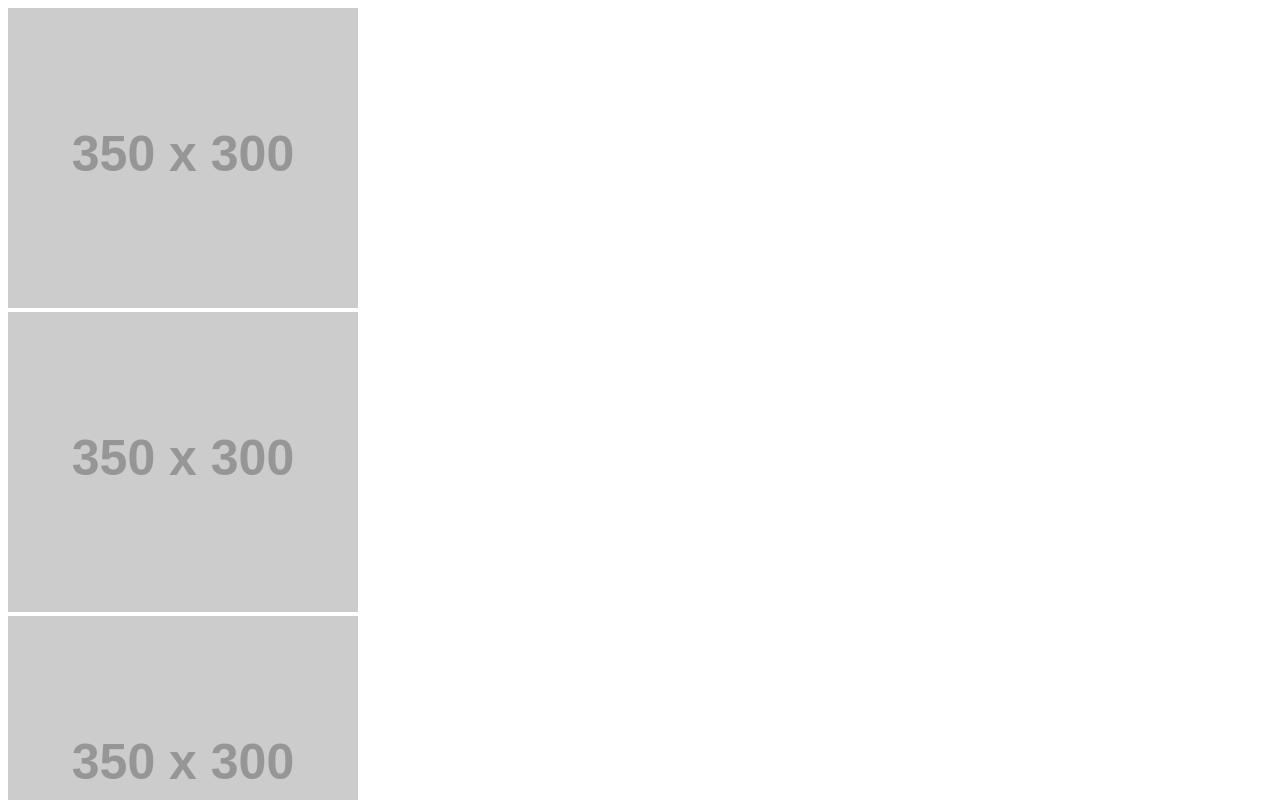
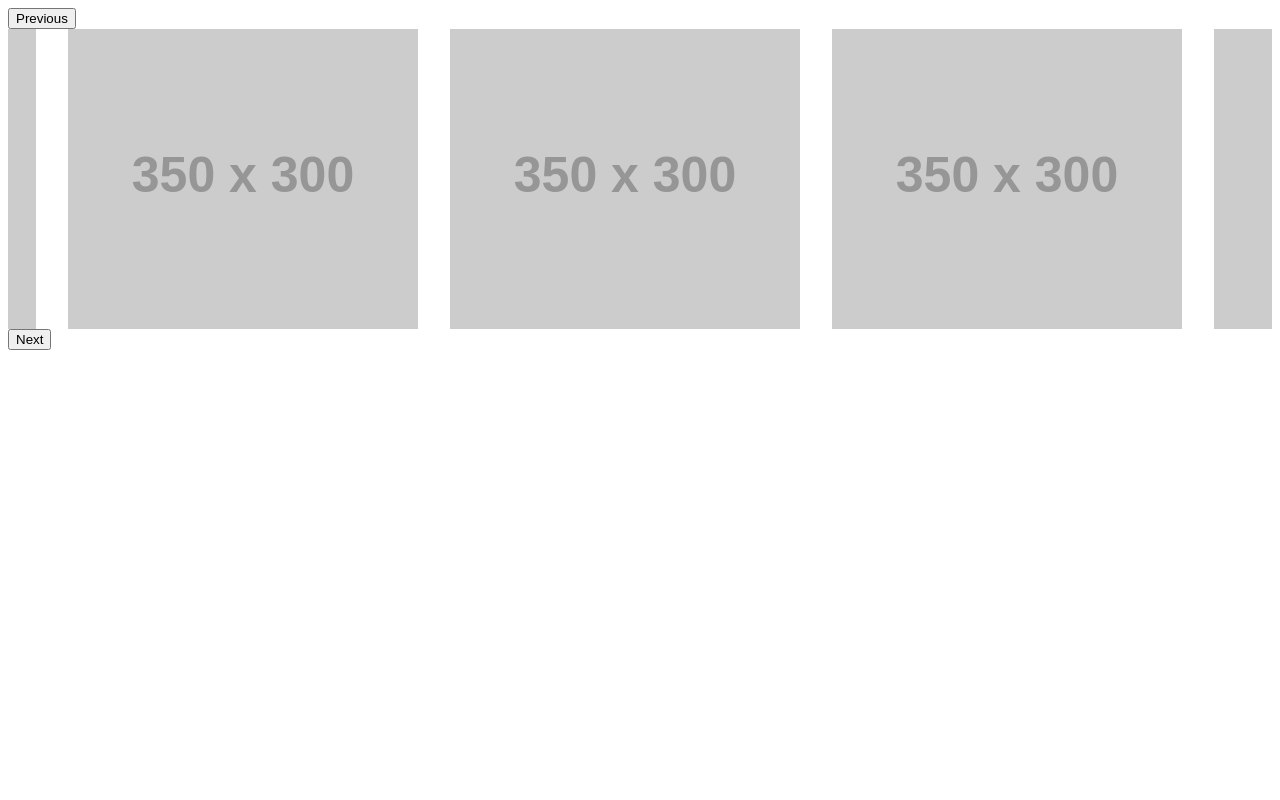
Before and after one commit to 2hyunChul0/2th, a plain HTML site: page index.html in a window 1280 px wide. Shown: the top 800 px of the page. Drawn offline with nearby package versions, Linux system fonts and the light colour scheme; placeholder pictures from the web are drawn by us.

Commit message:
Update index.html

```diff
--- a/index.html
+++ b/index.html
@@ -15,6 +15,7 @@
   <meta name="description" content="2019.01.29 2주년">
   <link href="favicon.ico" rel="shortcut icon" />
   <link rel="stylesheet" type="text/css" href="//cdn.jsdelivr.net/npm/slick-carousel@1.8.1/slick/slick.css"/>
+  <script src="https://code.jquery.com/jquery-2.2.0.min.js" type="text/javascript"></script>
   <script type="text/javascript" src="//cdn.jsdelivr.net/npm/slick-carousel@1.8.1/slick/slick.min.js"></script>
 
 </head>
```
